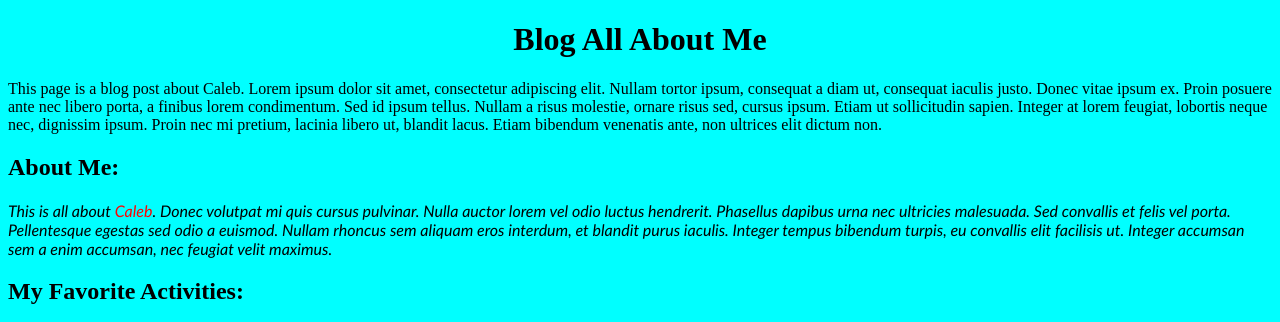
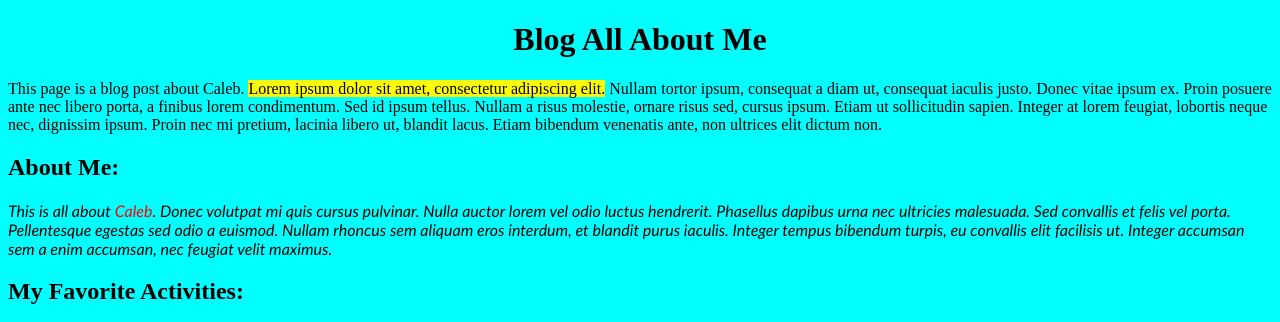
Before and after one commit to CalebCoughenour/another-blog, a plain HTML site: page index.html in a window 1280 px wide. Shown: the top 322 px of the page. Drawn offline with Linux system fonts and the light colour scheme.

Commit message:
add highlight to first paragraph.
co-authored-by: Evgeniya Meshuris<em@theemm.com>

```diff
--- a/css/styles.css
+++ b/css/styles.css
@@ -20,3 +20,7 @@ h1 {
   font-family: 'Trebuchet MS', 'Lucida Sans Unicode', 'Lucida Grande', 'Lucida Sans', Arial, sans-serif;
   font-style: italic;
 }
+
+.highlight {
+  background-color: yellow;
+}
--- a/index.html
+++ b/index.html
@@ -7,7 +7,7 @@
 <body>
   <h1>Blog All About Me</h1>
   <p>
-    This page is a blog post about Caleb. Lorem ipsum dolor sit amet, consectetur adipiscing elit. Nullam tortor ipsum, consequat a diam ut, consequat iaculis justo. Donec vitae ipsum ex. Proin posuere ante nec libero porta, a finibus lorem condimentum. Sed id ipsum tellus. Nullam a risus molestie, ornare risus sed, cursus ipsum. Etiam ut sollicitudin sapien. Integer at lorem feugiat, lobortis neque nec, dignissim ipsum. Proin nec mi pretium, lacinia libero ut, blandit lacus. Etiam bibendum venenatis ante, non ultrices elit dictum non.
+    This page is a blog post about Caleb. <span class="highlight">Lorem ipsum dolor sit amet, consectetur adipiscing elit.</span> Nullam tortor ipsum, consequat a diam ut, consequat iaculis justo. Donec vitae ipsum ex. Proin posuere ante nec libero porta, a finibus lorem condimentum. Sed id ipsum tellus. Nullam a risus molestie, ornare risus sed, cursus ipsum. Etiam ut sollicitudin sapien. Integer at lorem feugiat, lobortis neque nec, dignissim ipsum. Proin nec mi pretium, lacinia libero ut, blandit lacus. Etiam bibendum venenatis ante, non ultrices elit dictum non.
   </p>
   <h2 class="center">About Me:</h2>
   <div class="about">
```
